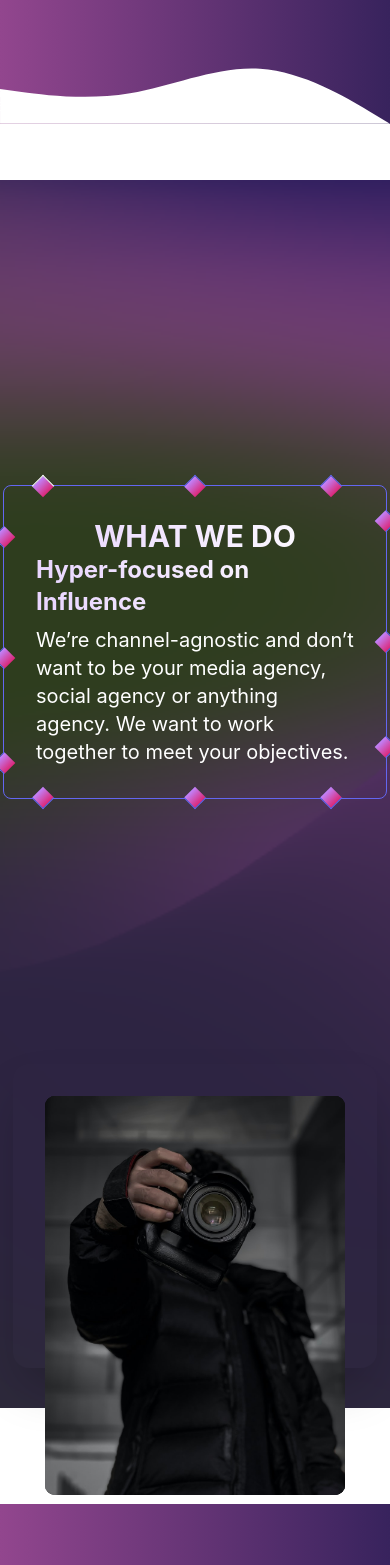
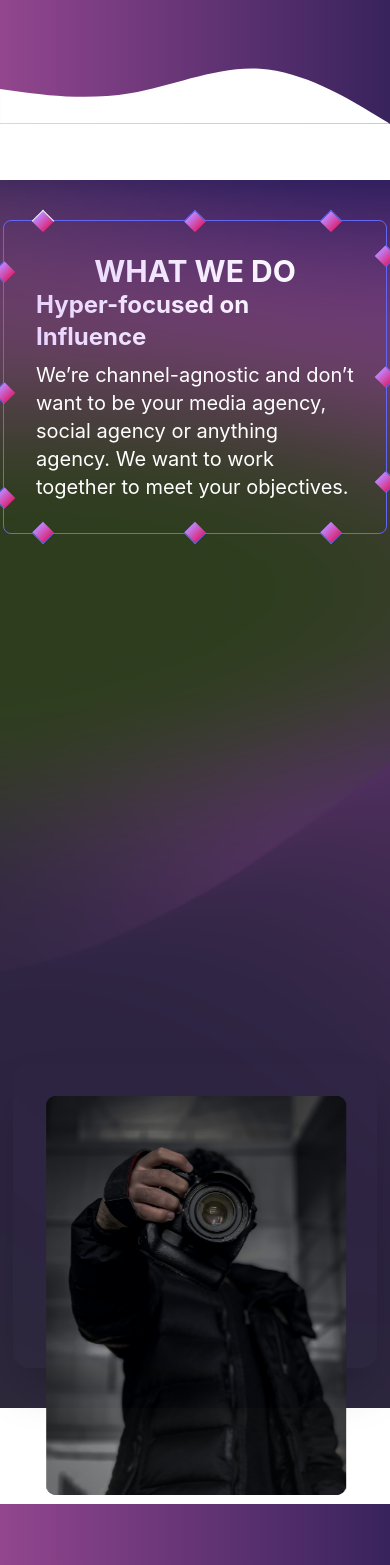
Before and after one commit to Sadnan-2019/media-resourse-solution, a React (Create React App) app: page / in a window 390 px wide. Shown: the part 3677-5242 px from the top of the page. Built offline with nearby package versions, Linux system fonts and the light colour scheme.

Commit message:
responsive

```diff
--- a/src/Components/Nav/Nav.js
+++ b/src/Components/Nav/Nav.js
@@ -27,7 +27,7 @@ const Nav = () => {
           className={({ isActive }) => (isActive ? `${active}` : `${normal}`)}
           to="/news-media"
         >
-          News & Media
+          AI
         </NavLink>
       </li>
       <li className="nav-item p-2 	">
@@ -35,7 +35,7 @@ const Nav = () => {
           className={({ isActive }) => (isActive ? `${active}` : `${normal}`)}
           to="/career"
         >
-          Career
+          Concerns
         </NavLink>
       </li>
       {/* <li className=" nav-item  p-2   	">
--- a/src/Components/WeDO/WeDO.js
+++ b/src/Components/WeDO/WeDO.js
@@ -8,9 +8,13 @@ const WeDO = () => {
         <div className=" py-14 ">
           <div className="wedoback ">
             <div className="grid grid-cols-1 md:grid-cols-2 lg:grid-cols-2 px-10  py-10 items-center justify-items-center">
-
-
-<div class="min-h-screen  flex items-center justify-center">
+              <div
+                class="min-h-screen    "
+                data-aos="fade-right"
+                data-aos-offset="300"
+                data-aos-delay="5000"
+                data-aos-duration="3000"
+              >
                 <div class="relative w-96 p-8 border border-indigo-500 rounded-lg ">
                   <div class="  text-sm">
                     {/* <p class="mb-6">Lorem Ipsum is simply dummy text of the printing and typesetting industry.</p> */}
@@ -25,9 +29,7 @@ const WeDO = () => {
                       agency, social agency or anything agency. We want to work
                       together to meet your objectives.
                     </h1>
-
                   </div>
-
 
                   <div class="absolute top-0 left-[39px] transform -translate-x-1/2 -translate-y-1/2 rotate-45 w-4 h-4 bg-gradient-to-r from-purple-400 to-pink-600 border-l border-t border-white "></div>
 
@@ -52,13 +54,18 @@ const WeDO = () => {
                   <div class="absolute left-0 top-1/2 transform -translate-x-1/2 translate-y-1/2 rotate-45 w-4 h-4 bg-gradient-to-r from-purple-400 to-pink-600 border-l border-b border-indigo-500"></div>
 
                   <div class="absolute bottom-[35px] left-0 transform -translate-x-1/2 translate-y-1/2 rotate-45 w-4 h-4 bg-gradient-to-r from-purple-400 to-pink-600 border-l border-b border-indigo-500"></div>
-
                 </div>
               </div>
 
               <div>
                 <div className="card flex-shrink-0 w-full max-w-sm shadow-2xl ">
-                  <div className="card-body ">
+                  <div className="card-body "
+                  data-aos="fade-left"
+                  data-aos-offset="300"
+                  data-aos-delay="5000"
+                  data-aos-duration="3000"
+
+                  >
                     {/* <img
                       data-aos="zoom-in"
                       data-aos-offset="300"
@@ -69,12 +76,10 @@ const WeDO = () => {
                     /> */}
 
                     <div class="newcontainer ">
-    <img  src={wedo} alt=""/>
-    <img  src={wedo} alt=""/>
-    <img  src={wedo} alt=""/>
-    <img  src={wedo} alt=""/>
-
-
+                      <img src={wedo} alt="" />
+                      <img src={wedo} alt="" />
+                      <img src={wedo} alt="" />
+                      <img src={wedo} alt="" />
                     </div>
                   </div>
                 </div>
```
Lines whose indentation alone changed are shown as unchanged.
